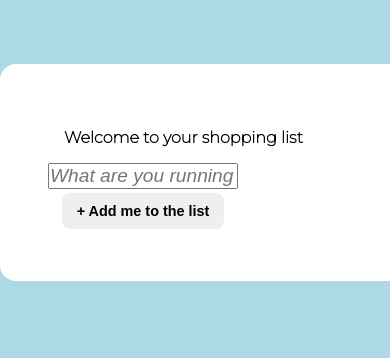
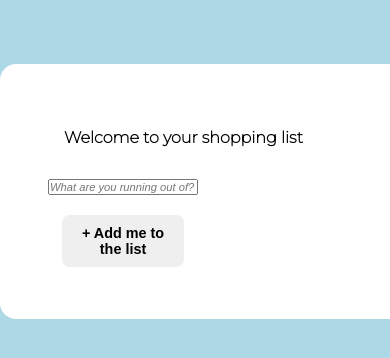
Before and after one commit to j-galkiewicz/Shopping-List, a website: page index.html in a window 390 px wide. Shown: the top 358 px of the page. Drawn offline with Linux system fonts and the light colour scheme.

Commit message:
responsive design v2

```diff
--- a/base/_base.scss
+++ b/base/_base.scss
@@ -11,8 +11,6 @@ body {
     background-color: $color-background;
     font-family: $main-font;
     overflow-x:hidden;
-
-
   }
 
   ::selection {
--- a/components/_button.scss
+++ b/components/_button.scss
@@ -34,9 +34,8 @@ input {
     font-size: 1rem;
     font-style: italic;
     @include respond(phone){
-        font-size: 1.2rem;
-        size: auto;
-
-
+        font-size: .7rem;
+        margin-block-start: 1.4em;
+        margin-block-end: 1.5em;
     }
 }
--- a/components/_form.scss
+++ b/components/_form.scss
@@ -4,7 +4,7 @@
     display: grid;
     grid-template-columns: 1fr auto;
     @include respond(phone){
-        grid-template-columns: 38%;
+        grid-template-columns: 30%;
     }
     &-list {
         background: $color-list;
```
Also changed, not shown: style.css.
